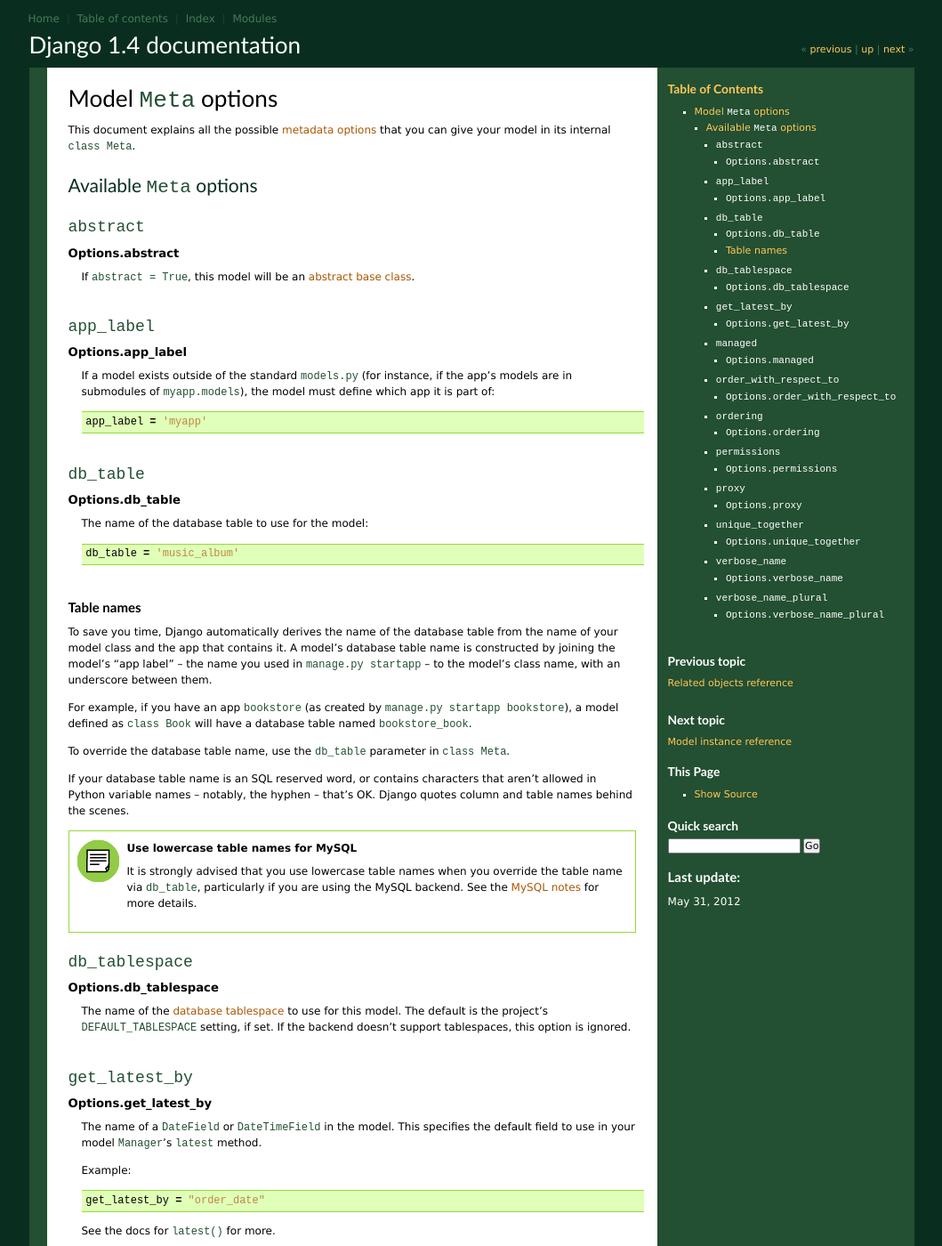
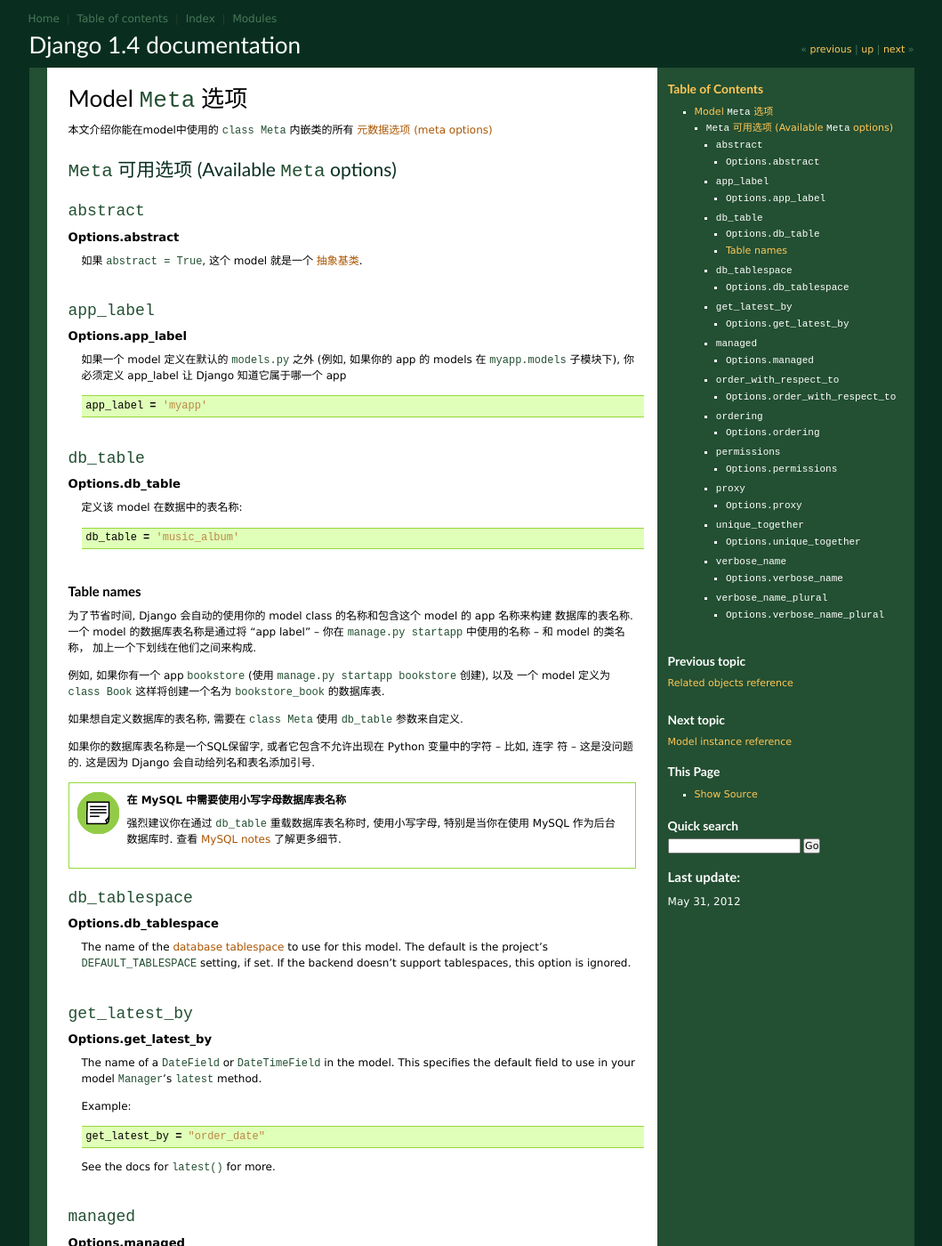
Before and after one commit to wrongwaycn/Django-Chinese-Docs, a Sphinx documentation site: the page built from docs/ref/models/options.txt, in a window 1280 px wide and 1400 px high. Shown: the whole window at 89% size, without its empty margins (110-1169 px from the left). Built offline with Sphinx 7.4.7, drawn with Linux system fonts in a browser that asks for light colours; cross-references to code outside the pages are shown as plain code.

Commit message:
Refs #2: translate 62 lines in options.txt

```diff
--- a/docs/ref/models/options.txt
+++ b/docs/ref/models/options.txt
@@ -1,13 +1,13 @@
-======================
-Model ``Meta`` options
-======================
+===================
+Model ``Meta`` 选项
+===================
 
-This document explains all the possible :ref:`metadata options
-<meta-options>` that you can give your model in its internal
-``class Meta``.
+本文介绍你能在model中使用的 ``class Meta`` 内嵌类的所有
+:ref:`元数据选项 (meta options) <meta-options>`
 
-Available ``Meta`` options
-==========================
+
+``Meta`` 可用选项 (Available ``Meta`` options)
+==============================================
 
 .. currentmodule:: django.db.models
 
@@ -16,17 +16,16 @@ Available ``Meta`` options
 
 .. attribute:: Options.abstract
 
-    If ``abstract = True``, this model will be an
-    :ref:`abstract base class <abstract-base-classes>`.
+    如果 ``abstract = True``, 这个 model 就是一个
+    :ref:`抽象基类 <abstract-base-classes>`.
 
 ``app_label``
 -------------
 
 .. attribute:: Options.app_label
 
-    If a model exists outside of the standard :file:`models.py` (for instance,
-    if the app's models are in submodules of ``myapp.models``), the model must
-    define which app it is part of::
+    如果一个 model 定义在默认的 :file:`models.py` 之外 (例如, 如果你的 app 的 models 在
+    ``myapp.models`` 子模块下), 你必须定义 app_label 让 Django 知道它属于哪一个 app ::
 
         app_label = 'myapp'
 
@@ -35,7 +34,7 @@ Available ``Meta`` options
 
 .. attribute:: Options.db_table
 
-    The name of the database table to use for the model::
+    定义该 model 在数据中的表名称::
 
         db_table = 'music_album'
 
@@ -44,29 +43,22 @@ Available ``Meta`` options
 Table names
 ~~~~~~~~~~~
 
-To save you time, Django automatically derives the name of the database table
-from the name of your model class and the app that contains it. A model's
-database table name is constructed by joining the model's "app label" -- the
-name you used in :djadmin:`manage.py startapp <startapp>` -- to the model's
-class name, with an underscore between them.
+为了节省时间, Django 会自动的使用你的 model class 的名称和包含这个 model 的 app 名称来构建
+数据库的表名称. 一个 model 的数据库表名称是通过将 "app label" -- 你在 :djadmin:`manage.py
+startapp <startapp>` 中使用的名称 -- 和 model 的类名称， 加上一个下划线在他们之间来构成.
 
-For example, if you have an app ``bookstore`` (as created by
-``manage.py startapp bookstore``), a model defined as ``class Book`` will have
-a database table named ``bookstore_book``.
+例如, 如果你有一个 app ``bookstore`` (使用 ``manage.py startapp bookstore`` 创建), 以及
+一个 model 定义为 ``class Book`` 这样将创建一个名为 ``bookstore_book`` 的数据库表.
 
-To override the database table name, use the ``db_table`` parameter in
-``class Meta``.
+如果想自定义数据库的表名称, 需要在 ``class Meta`` 使用 ``db_table`` 参数来自定义.
 
-If your database table name is an SQL reserved word, or contains characters that
-aren't allowed in Python variable names -- notably, the hyphen -- that's OK.
-Django quotes column and table names behind the scenes.
+如果你的数据库表名称是一个SQL保留字, 或者它包含不允许出现在 Python 变量中的字符 -- 比如, 连字
+符 -- 这是没问题的. 这是因为 Django 会自动给列名和表名添加引号.
 
-.. admonition:: Use lowercase table names for MySQL
+.. admonition:: 在 MySQL 中需要使用小写字母数据库表名称
 
-    It is strongly advised that you use lowercase table names when you override
-    the table name via ``db_table``, particularly if you are using the MySQL
-    backend. See the :ref:`MySQL notes <mysql-notes>` for more details.
-
+    强烈建议你在通过 ``db_table`` 重载数据库表名称时, 使用小写字母, 特别是当你在使用 MySQL
+    作为后台数据库时. 查看 :ref:`MySQL notes <mysql-notes>` 了解更多细节.
 
 ``db_tablespace``
 -----------------
```
